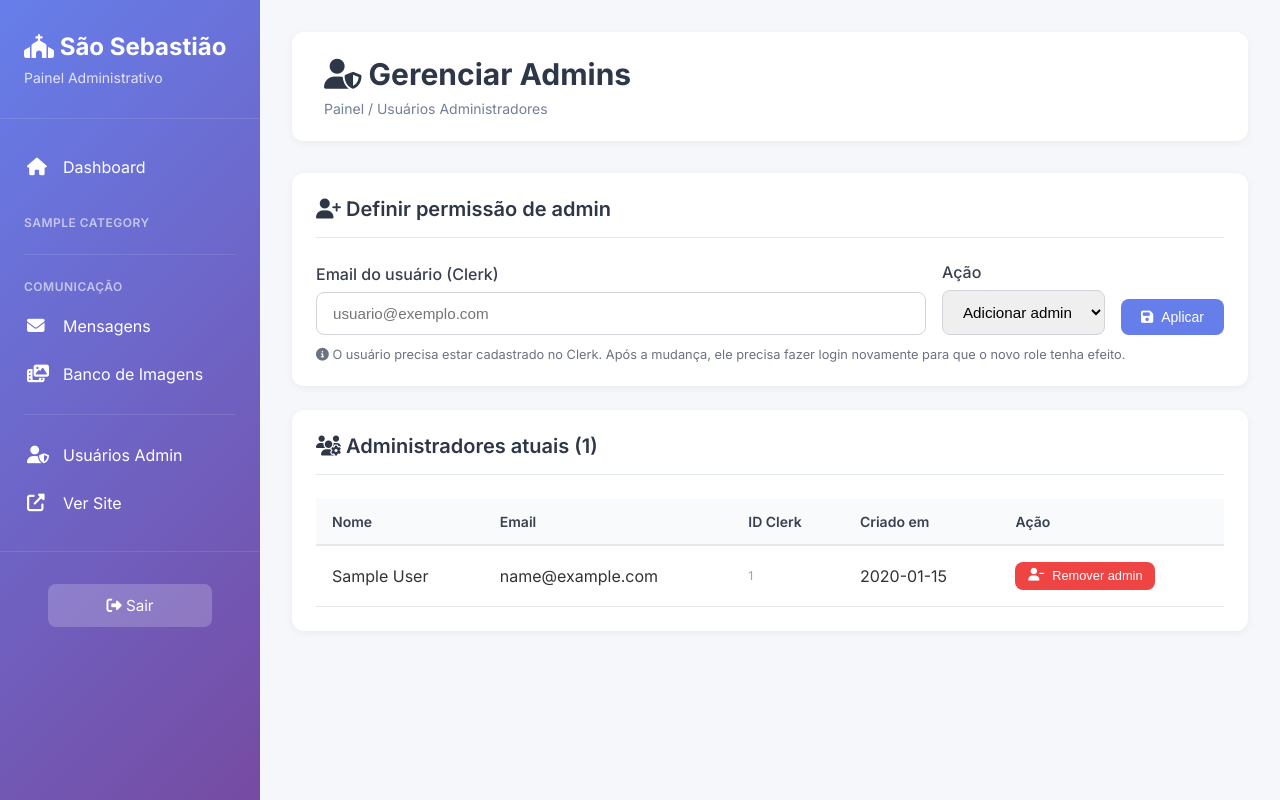
After one commit to 00sTh/IgrejaSaoSebastiao, a Python web app: template templates/admin_usuarios.html in a window 1280 px wide. The commit adds this page. Run offline with Jinja, Linux system fonts and the light colour scheme; the template is opened without the code that fills it: most values are stand-ins (such as "Sample title", 1, 10 or a date in 2020).

Commit message:
fix: security hardening, Clerk admin UI, layout fixes, deps update
Security:
- csrf: timing-safe comparison via timingSafeEqual()
- mailer: HTML escape all user inputs (XSS prevention)
- configuracoes: ALLOWED_CONFIG_KEYS whitelist
- multer: apply fileSize limit (10MB) on all admin upload routes
- nodemailer: 6.10.1 → 8.0.3 (CVE DoS + email misrouting)

Features:
- /admin/usuarios: Clerk user management page (add/remove admin role)
- config: SITE_URL added to Zod schema + config export

Layout:
- noticias.html: onerror fallback on image
- noticia.html: loading=lazy + onerror on cover image
- index.html: descriptive alt text on community image

Deploy:
- app.ts: skip app.listen() on Vercel (serverless-safe)

Co-Authored-By: Claude Sonnet 4.6 <noreply@anthropic.com>

```diff
--- a/package.json
+++ b/package.json
@@ -17,7 +17,7 @@
     "express-session": "^1.18.0",
     "helmet": "^8.1.0",
     "multer": "^1.4.5-lts.1",
-    "nodemailer": "^6.9.14",
+    "nodemailer": "^8.0.3",
     "nunjucks": "^3.2.4",
     "sanitize-html": "^2.17.1",
     "uuid": "^9.0.1",
--- a/src/config.ts
+++ b/src/config.ts
@@ -18,6 +18,7 @@ const envSchema = z.object({
   SMTP_USER: z.string().optional(),
   SMTP_PASS: z.string().optional(),
   SMTP_FROM: z.string().optional(),
+  SITE_URL: z.string().url().optional(),
   NODE_ENV: z.string().optional(),
 })
 
@@ -70,4 +71,6 @@ export const config = {
     pass: env.SMTP_PASS ?? '',
     from: env.SMTP_FROM ?? 'noreply@igrejasaosebastiao.com.br',
   },
+
+  siteUrl: env.SITE_URL ?? '',
 } as const
--- a/src/lib/csrf.ts
+++ b/src/lib/csrf.ts
@@ -6,5 +6,6 @@ export function generateCsrfToken(): string {
 
 export function validateCsrfToken(sessionToken: string | undefined, requestToken: string | undefined): boolean {
   if (!sessionToken || !requestToken) return false
-  return sessionToken === requestToken
+  if (sessionToken.length !== requestToken.length) return false
+  return crypto.timingSafeEqual(Buffer.from(sessionToken), Buffer.from(requestToken))
 }
--- a/src/routes/admin/comunidades.ts
+++ b/src/routes/admin/comunidades.ts
@@ -7,7 +7,8 @@ import { uploadImage, MediaValidationError } from '../../lib/media'
 import type { Comunidade } from '../../types/index'
 
 const router = Router()
-const upload = multer({ storage: multer.memoryStorage() })
+import { config as appConfig } from '../../config'
+const upload = multer({ storage: multer.memoryStorage(), limits: { fileSize: appConfig.maxFileSize } })
 
 function sanitize(text: string): string {
   return sanitizeHtml(text, { allowedTags: [], allowedAttributes: {} })
--- a/src/routes/admin/galeria.ts
+++ b/src/routes/admin/galeria.ts
@@ -7,7 +7,8 @@ import { uploadImage, MediaValidationError } from '../../lib/media'
 import type { Galeria } from '../../types/index'
 
 const router = Router()
-const upload = multer({ storage: multer.memoryStorage() })
+import { config as appConfig } from '../../config'
+const upload = multer({ storage: multer.memoryStorage(), limits: { fileSize: appConfig.maxFileSize } })
 
 function sanitize(text: string): string {
   return sanitizeHtml(text, { allowedTags: [], allowedAttributes: {} })
--- a/src/routes/admin/imagens.ts
+++ b/src/routes/admin/imagens.ts
@@ -5,7 +5,8 @@ import fs from 'fs'
 import { uploadImage, MediaValidationError } from '../../lib/media'
 
 const router = Router()
-const upload = multer({ storage: multer.memoryStorage() })
+import { config as appConfig } from '../../config'
+const upload = multer({ storage: multer.memoryStorage(), limits: { fileSize: appConfig.maxFileSize } })
 
 router.get('/imagens-site', (_req, res) => {
   const confessionBgExists = fs.existsSync(
--- a/src/routes/admin/noticias.ts
+++ b/src/routes/admin/noticias.ts
@@ -7,7 +7,8 @@ import { uploadImage, MediaValidationError } from '../../lib/media'
 import type { Noticia } from '../../types/index'
 
 const router = Router()
-const upload = multer({ storage: multer.memoryStorage() })
+import { config as appConfig } from '../../config'
+const upload = multer({ storage: multer.memoryStorage(), limits: { fileSize: appConfig.maxFileSize } })
 
 const ALLOWED_TAGS = ['b', 'i', 'u', 'p', 'br', 'a', 'ul', 'ol', 'li', 'h2', 'h3', 'blockquote', 'strong', 'em']
 const ALLOWED_ATTRS = { a: ['href', 'title', 'target'] }
--- a/src/routes/admin/santos.ts
+++ b/src/routes/admin/santos.ts
@@ -7,7 +7,8 @@ import { uploadImage, MediaValidationError } from '../../lib/media'
 import type { Santo } from '../../types/index'
 
 const router = Router()
-const upload = multer({ storage: multer.memoryStorage() })
+import { config as appConfig } from '../../config'
+const upload = multer({ storage: multer.memoryStorage(), limits: { fileSize: appConfig.maxFileSize } })
 
 function sanitize(text: string): string {
   return sanitizeHtml(text, { allowedTags: [], allowedAttributes: {} })
--- a/templates/admin_base.html
+++ b/templates/admin_base.html
@@ -468,6 +468,11 @@
 
                 <div class="menu-divider"></div>
 
+                <a href="/admin/usuarios" class="menu-item">
+                    <i class="fas fa-user-shield"></i>
+                    <span>Usuários Admin</span>
+                </a>
+
                 <a href="/" class="menu-item" target="_blank">
                     <i class="fas fa-external-link-alt"></i>
                     <span>Ver Site</span>
--- /dev/null
+++ b/templates/admin_usuarios.html
@@ -0,0 +1,91 @@
+{% extends "admin_base.html" %}
+
+{% block title %}Gerenciar Usuários Admin{% endblock %}
+
+{% block content %}
+<div class="content-header">
+    <h1><i class="fas fa-user-shield"></i> Gerenciar Admins</h1>
+    <p class="breadcrumb">Painel / Usuários Administradores</p>
+</div>
+
+{% if error %}
+<div class="flash error"><i class="fas fa-exclamation-circle"></i> <span>{{ error }}</span></div>
+{% endif %}
+{% if success %}
+<div class="flash success"><i class="fas fa-check-circle"></i> <span>{{ success }}</span></div>
+{% endif %}
+
+<!-- Adicionar / Remover Admin -->
+<div class="card">
+    <div class="card-header">
+        <span class="card-title"><i class="fas fa-user-plus"></i> Definir permissão de admin</span>
+    </div>
+    <form method="POST" action="/admin/usuarios/definir-admin">
+        <input type="hidden" name="csrf_token" value="{{ csrf_token }}">
+        <div style="display:flex; gap:1rem; flex-wrap:wrap; align-items:flex-end;">
+            <div class="form-group" style="flex:1; min-width:240px; margin-bottom:0;">
+                <label class="form-label" for="email">Email do usuário (Clerk)</label>
+                <input type="email" id="email" name="email" class="form-control" placeholder="usuario@exemplo.com" required>
+            </div>
+            <div class="form-group" style="min-width:160px; margin-bottom:0;">
+                <label class="form-label" for="acao">Ação</label>
+                <select id="acao" name="acao" class="form-control">
+                    <option value="adicionar">Adicionar admin</option>
+                    <option value="remover">Remover admin</option>
+                </select>
+            </div>
+            <button type="submit" class="btn btn-primary" style="margin-bottom:0;">
+                <i class="fas fa-save"></i> Aplicar
+            </button>
+        </div>
+        <p style="font-size:0.8rem; color:#6b7280; margin-top:0.75rem;">
+            <i class="fas fa-info-circle"></i>
+            O usuário precisa estar cadastrado no Clerk. Após a mudança, ele precisa fazer login novamente para que o novo role tenha efeito.
+        </p>
+    </form>
+</div>
+
+<!-- Lista de admins atuais -->
+<div class="card">
+    <div class="card-header">
+        <span class="card-title"><i class="fas fa-users-cog"></i> Administradores atuais ({{ admins | length }})</span>
+    </div>
+
+    {% if admins %}
+    <table class="table">
+        <thead>
+            <tr>
+                <th>Nome</th>
+                <th>Email</th>
+                <th>ID Clerk</th>
+                <th>Criado em</th>
+                <th>Ação</th>
+            </tr>
+        </thead>
+        <tbody>
+            {% for u in admins %}
+            <tr>
+                <td>{{ u.firstName or '' }} {{ u.lastName or '' }}</td>
+                <td>{{ u.emailAddresses[0].emailAddress if u.emailAddresses else '—' }}</td>
+                <td style="font-size:0.75rem; color:#9ca3af;">{{ u.id }}</td>
+                <td>{{ u.createdAt | string | truncate(10, true, '') }}</td>
+                <td>
+                    <form method="POST" action="/admin/usuarios/definir-admin" style="display:inline;">
+                        <input type="hidden" name="csrf_token" value="{{ csrf_token }}">
+                        <input type="hidden" name="email" value="{{ u.emailAddresses[0].emailAddress if u.emailAddresses else '' }}">
+                        <input type="hidden" name="acao" value="remover">
+                        <button type="submit" class="btn btn-danger" style="font-size:0.8rem; padding:0.4rem 0.8rem;"
+                            onclick="return confirm('Remover permissão de admin de {{ u.firstName or u.emailAddresses[0].emailAddress }}?')">
+                            <i class="fas fa-user-minus"></i> Remover admin
+                        </button>
+                    </form>
+                </td>
+            </tr>
+            {% endfor %}
+        </tbody>
+    </table>
+    {% else %}
+    <p style="color:#6b7280; padding:1rem 0;">Nenhum usuário com role "admin" encontrado.</p>
+    {% endif %}
+</div>
+{% endblock %}
--- a/templates/index.html
+++ b/templates/index.html
@@ -65,7 +65,7 @@
                 <a href="#historia" class="btn btn-outline">Saiba Mais Sobre Nós</a>
             </div>
             <div class="about-image">
-              <a href="#"><img src="/img/Comunidade_acolhedora.jpg" alt="Comunidade_acolhedora"></a>
+              <a href="#"><img src="/img/Comunidade_acolhedora.jpg" alt="Membros da comunidade da Paróquia São Sebastião reunidos"></a>
             </div>
         </div>
     </section>
--- a/templates/noticia.html
+++ b/templates/noticia.html
@@ -203,7 +203,7 @@
                 <!-- Artigo principal -->
                 <article class="noticia-content-box">
                     {% if noticia.imagem_url %}
-                    <img src="{{ noticia.imagem_url }}" alt="{{ noticia.titulo }}" class="noticia-capa">
+                    <img src="{{ noticia.imagem_url }}" alt="{{ noticia.titulo }}" class="noticia-capa" loading="lazy" onerror="this.onerror=null;this.style.display='none';">
                     {% endif %}
 
                     <div class="noticia-texto">
--- a/templates/noticias.html
+++ b/templates/noticias.html
@@ -213,7 +213,10 @@
                 <article class="noticia-card">
 
                     {% if n.imagem_url %}
-                    <img src="{{ n.imagem_url }}" alt="{{ n.titulo }}" class="noticia-imagem" loading="lazy">
+                    <img src="{{ n.imagem_url }}" alt="{{ n.titulo }}" class="noticia-imagem" loading="lazy" onerror="this.onerror=null;this.style.display='none';this.parentElement.querySelector('.noticia-imagem-placeholder').style.display='flex';">
+                    <div class="noticia-imagem-placeholder" style="display:none;">
+                        <i class="fas fa-church"></i>
+                    </div>
                     {% else %}
                     <div class="noticia-imagem-placeholder">
                         <i class="fas fa-church"></i>
```
Also changed, not shown: src/app.ts (+7 -0 lines), src/lib/mailer.ts (+17 -7 lines), src/routes/admin/configuracoes.ts (+9 -0 lines), src/routes/admin/usuarios.ts (added, +61 -0 lines), pnpm-lock.yaml.
